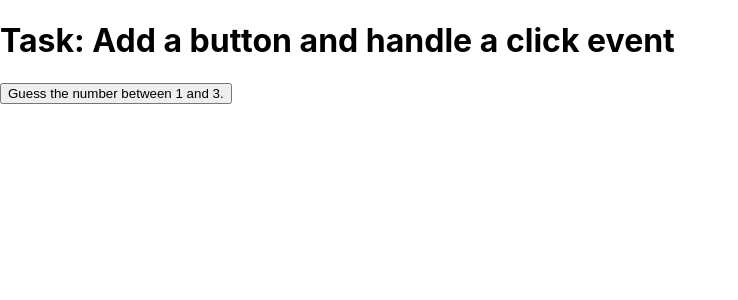
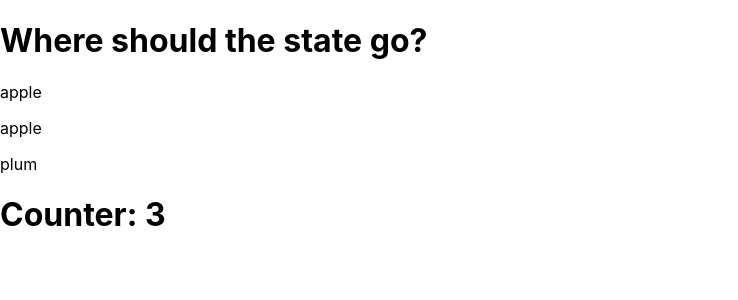
Before and after one commit to ByronLuke/META-FE-Cert, a React (Create React App) app: page / in a window 1280 px wide. Shown: the top 300 px of the page, without its empty margins (0-738 px from the left). Built offline with nearby package versions, Linux system fonts and the light colour scheme.

Commit message:
propsdrilling and counter

```diff
--- a/src/App.js
+++ b/src/App.js
@@ -1,19 +1,20 @@
-import './App.css';
+import React, { useState } from "react";
+import Fruits from "./components/Fruits";
+import FruitsCounter from "./components/FruitsCounter";
 
 function App() {
-    function handleClick(){
-        let randomNum = Math.floor(Math.random()*3)+1;
-        console.log(randomNum)
-        let userInput = prompt('type a number');
-        alert(`Computer number: ${randomNum}, Your guess: ${userInput}`);
-    }
-  return (
-    <div>
-      <h1>Task: Add a button and handle a click event</h1>
-      <button onClick={handleClick}>Guess the number between 1 and 3. </button>
+    const [fruits]=useState([
+        {fruitName: "apple", id: 1},
+        {fruitName: "apple", id: 2},
+        {fruitName: "plum", id: 3}
+    ])
+  return (
+    <div className="App">
+      <h1>Where should the state go?</h1>
+      <Fruits fruits={fruits}/>
+      <FruitsCounter fruits={fruits}/>
     </div>
-
-  );
-}
+  );
+};
 
 export default App;
--- /dev/null
+++ b/src/components/Fruits.js
@@ -0,0 +1,11 @@
+import React from "react";
+
+function Fruits({fruits}){
+
+    return(
+        <div>{fruits.map(f=> <p key={f.id}> {f.fruitName}</p>)}
+        </div>
+    )
+}
+
+export default Fruits
--- /dev/null
+++ b/src/components/FruitsCounter.js
@@ -0,0 +1,9 @@
+import React from "react";
+
+function FruitsCounter({fruits}){
+    return(
+        <h1>Counter: {fruits.length}</h1>
+    )
+}
+
+export default FruitsCounter
```
